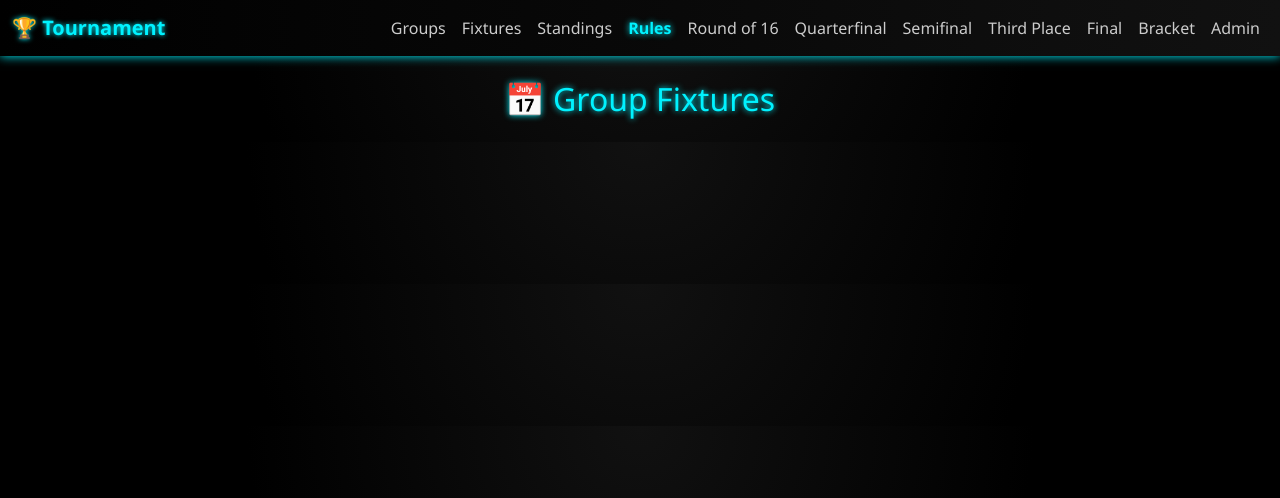
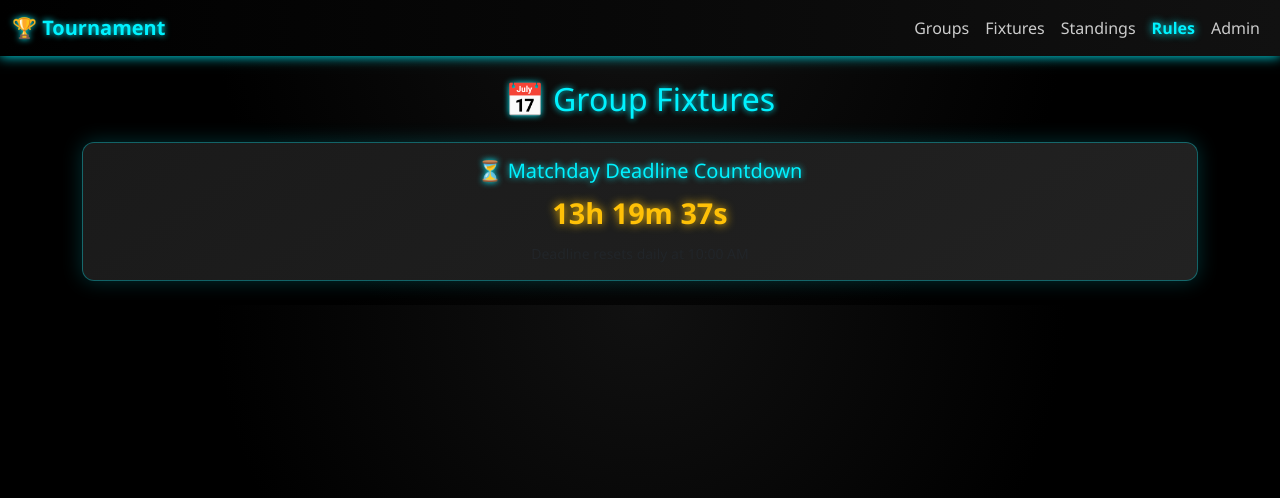
Before and after one commit to Hamza-dev001/football-tournament, a Flask app: page /group-fixtures in a window 1280 px wide. Shown: the top 498 px of the page. Run offline with Flask 3, Linux system fonts and the light colour scheme; data that the repository does not hold is empty.

Commit message:
Added advanced deadline countdown system

```diff
--- a/app/templates/base.html
+++ b/app/templates/base.html
@@ -17,13 +17,13 @@
 
         .navbar {
             background: linear-gradient(90deg, #000, #111);
-            box-shadow: 0 0 10px #00f2ff;
+            box-shadow: 0 0 12px #00f2ff;
         }
 
         .navbar-brand {
             font-weight: bold;
             color: #00f2ff !important;
-            text-shadow: 0 0 5px #00f2ff;
+            text-shadow: 0 0 6px #00f2ff;
         }
 
         .nav-link {
@@ -39,7 +39,7 @@
         .rules-link {
             color: #00f2ff !important;
             font-weight: bold;
-            text-shadow: 0 0 6px #00f2ff;
+            text-shadow: 0 0 8px #00f2ff;
         }
 
         .card {
@@ -49,21 +49,45 @@
             border-radius: 12px;
         }
 
-        .card-header {
-            background: #111 !important;
-            color: #00f2ff !important;
-            font-weight: bold;
-        }
-
-        h2, h4 {
+        h2, h4, h5 {
             color: #00f2ff;
             text-shadow: 0 0 6px #00f2ff;
         }
 
-        /* ✅ TOP 2 QUALIFICATION HIGHLIGHT */
+        /* ✅ TOP 2 QUALIFICATION */
         .qualified-row {
             background-color: rgba(0, 255, 120, 0.15) !important;
             border-left: 4px solid #00ff88;
+        }
+
+        /* ✅ COUNTDOWN STYLES */
+        .countdown-normal {
+            font-size: 1.8rem;
+            font-weight: bold;
+            color: #ffc107;
+            text-shadow: 0 0 10px #ffc107;
+        }
+
+        .countdown-danger {
+            font-size: 1.8rem;
+            font-weight: bold;
+            color: #ff3b3b;
+            text-shadow: 0 0 15px #ff0000;
+            animation: flash 1s infinite alternate;
+        }
+
+        @keyframes flash {
+            from { opacity: 1; }
+            to { opacity: 0.4; }
+        }
+
+        .deadline-banner {
+            background: #ff0000;
+            color: white;
+            font-weight: bold;
+            padding: 8px;
+            border-radius: 8px;
+            animation: flash 1s infinite alternate;
         }
 
     </style>
@@ -103,30 +127,6 @@
                 </li>
 
                 <li class="nav-item">
-                    <a class="nav-link" href="{{ url_for('main.r16') }}">Round of 16</a>
-                </li>
-
-                <li class="nav-item">
-                    <a class="nav-link" href="{{ url_for('main.quarterfinal') }}">Quarterfinal</a>
-                </li>
-
-                <li class="nav-item">
-                    <a class="nav-link" href="{{ url_for('main.semifinal') }}">Semifinal</a>
-                </li>
-
-                <li class="nav-item">
-                    <a class="nav-link" href="{{ url_for('main.third_place') }}">Third Place</a>
-                </li>
-
-                <li class="nav-item">
-                    <a class="nav-link" href="{{ url_for('main.final') }}">Final</a>
-                </li>
-
-                <li class="nav-item">
-                    <a class="nav-link" href="{{ url_for('main.bracket') }}">Bracket</a>
-                </li>
-
-                <li class="nav-item">
                     <a class="nav-link text-warning" href="{{ url_for('admin.login') }}">Admin</a>
                 </li>
 
--- a/app/templates/group_fixtures.html
+++ b/app/templates/group_fixtures.html
@@ -4,42 +4,121 @@
 
 <h2 class="text-center mb-4">📅 Group Fixtures</h2>
 
+<!-- ✅ MATCHDAY COUNTDOWN -->
+<div class="card text-center p-3 mb-4">
+    <h5>⏳ Matchday Deadline Countdown</h5>
+    <div id="countdownTimer" class="countdown-normal">
+        Loading...
+    </div>
+    <div id="deadlineBanner" class="mt-2"></div>
+    <small>Deadline resets daily at 10:00 AM</small>
+</div>
+
+<!-- ✅ ALARM SOUND -->
+<audio id="alarmSound">
+    <source src="https://actions.google.com/sounds/v1/alarms/beep_short.ogg" type="audio/ogg">
+</audio>
+
 {% for item in data %}
 
-<div class="card mb-4 shadow-sm">
-    <div class="card-header bg-dark text-white">
-        <strong>{{ item.group.name }}</strong>
-    </div>
+<div class="card p-4 mb-4">
 
-    <div class="card-body">
+    <h4 class="mb-3" style="color:#00f2ff;">
+        {{ item.group.name }}
+    </h4>
 
     {% for matchday, matches in item.matchdays.items() %}
 
-            <h5 class="mt-3">Matchday {{ matchday }}</h5>
+        <div class="mb-3">
+            <h5 style="color:#ffc107;">Matchday {{ matchday }}</h5>
 
-            <ul class="list-group mb-3">
+            <ul class="list-group list-group-flush">
+
                 {% for match in matches %}
-                    <li class="list-group-item d-flex justify-content-between">
-                        <span>{{ match.home_team.name }}</span>
+                <li class="list-group-item bg-dark text-white d-flex justify-content-between align-items-center">
 
                     <span>
-                            {% if match.is_completed %}
-                                {{ match.home_score }} - {{ match.away_score }}
-                            {% else %}
-                                vs
+                        {{ match.home_team.name }}
+                        {% if match.home_score is not none %}
+                            <strong>{{ match.home_score }}</strong>
                         {% endif %}
                     </span>
 
-                        <span>{{ match.away_team.name }}</span>
+                    <span>vs</span>
+
+                    <span>
+                        {% if match.away_score is not none %}
+                            <strong>{{ match.away_score }}</strong>
+                        {% endif %}
+                        {{ match.away_team.name }}
+                    </span>
+
                 </li>
                 {% endfor %}
+
             </ul>
+        </div>
 
     {% endfor %}
 
 </div>
-</div>
 
 {% endfor %}
 
+<!-- ✅ COUNTDOWN SCRIPT -->
+<script>
+let alarmPlayed = false;
+
+function updateCountdown() {
+    const now = new Date();
+
+    let deadline = new Date();
+    deadline.setHours(10, 0, 0, 0);
+
+    if (now >= deadline) {
+        deadline.setDate(deadline.getDate() + 1);
+        alarmPlayed = false;
+    }
+
+    const diff = deadline - now;
+    const timer = document.getElementById("countdownTimer");
+    const banner = document.getElementById("deadlineBanner");
+    const alarm = document.getElementById("alarmSound");
+
+    if (diff <= 0) {
+        timer.innerHTML = "Deadline Reached!";
+        timer.className = "countdown-danger";
+        banner.innerHTML = "<div class='deadline-banner'>🚨 DEADLINE CLOSED</div>";
+        return;
+    }
+
+    const hours = Math.floor(diff / (1000 * 60 * 60));
+    const minutes = Math.floor((diff / (1000 * 60)) % 60);
+    const seconds = Math.floor((diff / 1000) % 60);
+
+    timer.innerHTML = hours + "h " + minutes + "m " + seconds + "s";
+
+    if (diff <= 60 * 60 * 1000) {
+        timer.className = "countdown-danger";
+    } else {
+        timer.className = "countdown-normal";
+    }
+
+    // ✅ LAST 10 MINUTES ALERT
+    if (diff <= 10 * 60 * 1000) {
+        banner.innerHTML = "<div class='deadline-banner'>⚠ DEADLINE CLOSING SOON!</div>";
+
+        if (!alarmPlayed) {
+            alarm.play();
+            alarmPlayed = true;
+        }
+    } else {
+        banner.innerHTML = "";
+    }
+}
+
+setInterval(updateCountdown, 1000);
+updateCountdown();
+</script>
+
 {% endblock %}
```
Lines whose indentation alone changed are shown as unchanged.
